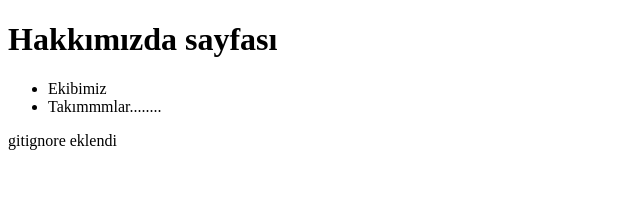
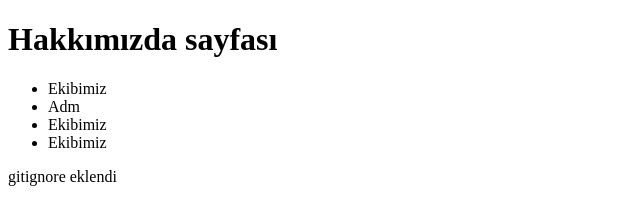
Before and after one commit to ozeradem/deneme, a plain HTML site: page hakkimizda.html in a window 1280 px wide. Shown: the whole page, without its empty margins (0-640 px from the left). Drawn offline with Linux system fonts and the light colour scheme.

Commit message:
anasayfa değişikliği

```diff
--- a/hakkimizda.html
+++ b/hakkimizda.html
@@ -10,7 +10,10 @@
   <h1>Hakkımızda sayfası</h1>
     <ul>
         <li>Ekibimiz</li>
-        <li>Takımmmlar........</li>
+        <li>Adm</li>
+        <li>Ekibimiz</li>
+        <li>Ekibimiz</li>
+
     </ul>
 
     <p>gitignore eklendi</p>
```
